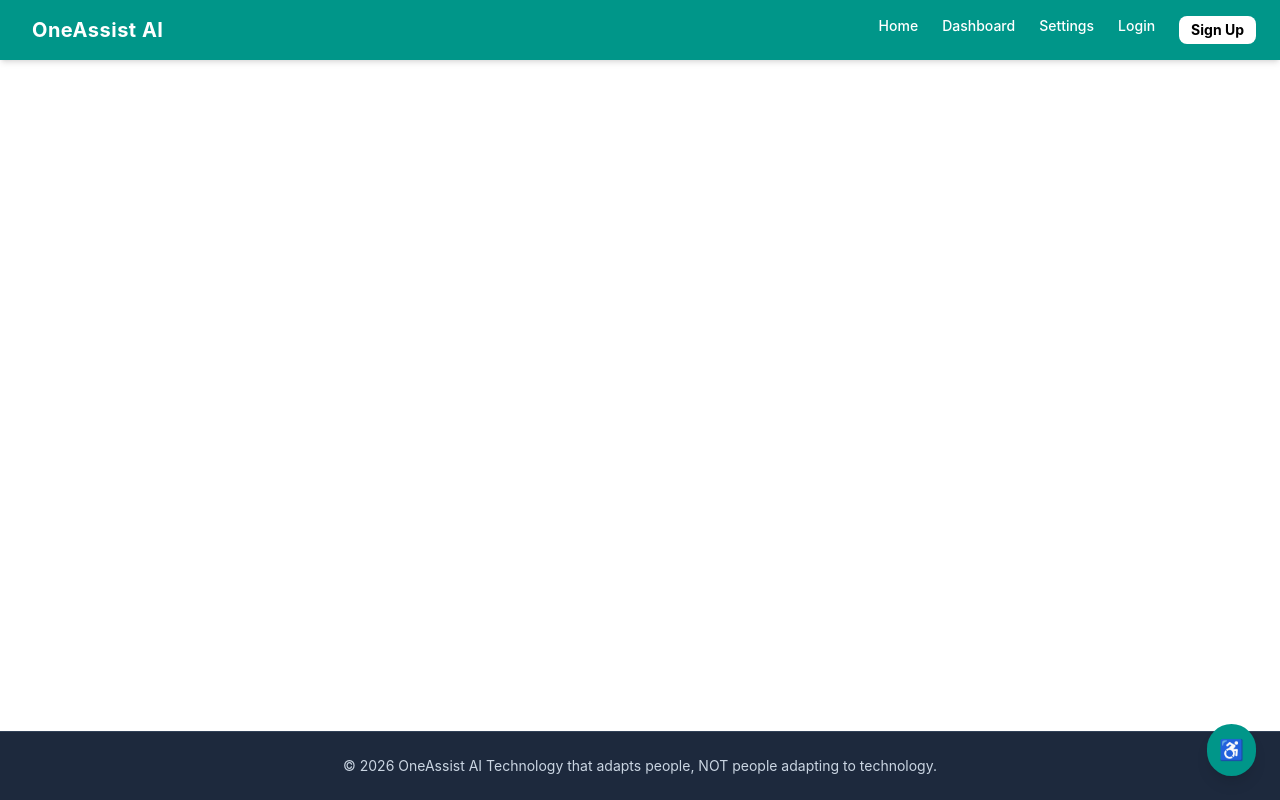
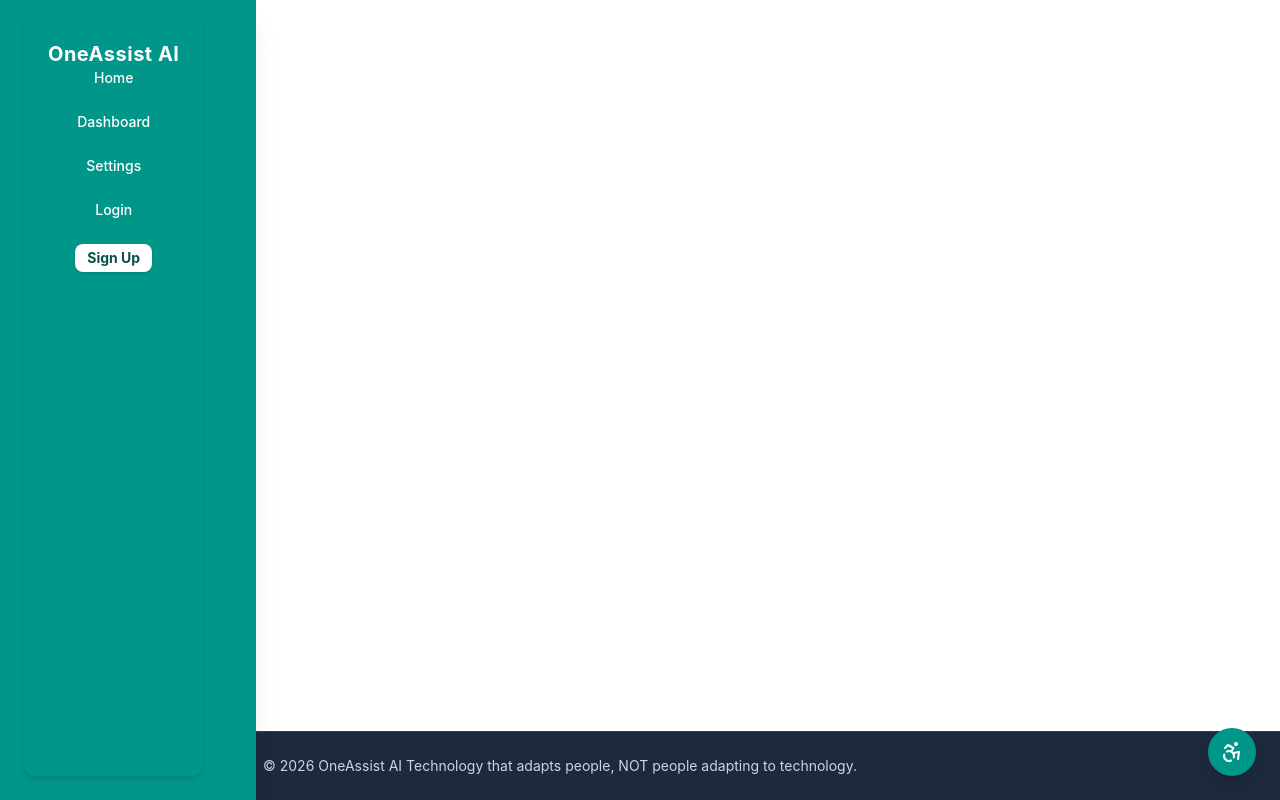
Before and after one commit to Nasieku-art/OneAssist-Ai, a React (Vite) app: page /Accessbility in a window 1280 px wide. Built offline with nearby package versions, Linux system fonts and the light colour scheme.

Commit message:
dded content on components and chanaged layout of the website

```diff
--- a/package.json
+++ b/package.json
@@ -11,6 +11,7 @@
   },
   "dependencies": {
     "@tailwindcss/vite": "^4.3.3",
+    "lucide-react": "^1.25.0",
     "react": "^19.2.7",
     "react-dom": "^19.2.7",
     "react-router-dom": "^7.18.1",
--- a/src/Components/AccessibilityToolbar.jsx
+++ b/src/Components/AccessibilityToolbar.jsx
@@ -1,21 +1,27 @@
-import React, { useState } from 'react';
+import React, { useState } from "react";
+import { Accessibility } from "lucide-react";
 
 export default function AccessibilityToolbar() {
   const [isOpen, setIsOpen] = useState(false);
 
   return (
+    <div className="container mx-auto">
     <aside className="fixed bottom-6 right-6 z-50">
       {isOpen && (
         <div className="mb-3 w-64 bg-white border border-slate-300 rounded-xl p-4 shadow-2xl space-y-2 text-sm text-slate-800">
           <h3 className="font-bold border-b pb-1 mb-2">Quick Controls</h3>
           <button
-            onClick={() => document.documentElement.classList.toggle('high-contrast')}
+            onClick={() =>
+              document.documentElement.classList.toggle("high-contrast")
+            }
             className="w-full text-left p-2 rounded hover:bg-slate-100 border border-slate-200 font-medium"
           >
             Toggle High Contrast
           </button>
           <button
-            onClick={() => document.documentElement.classList.toggle('text-large')}
+            onClick={() =>
+              document.documentElement.classList.toggle("text-large")
+            }
             className="w-full text-left p-2 rounded hover:bg-slate-100 border border-slate-200 font-medium"
           >
             Toggle Large Text
@@ -25,11 +31,12 @@ export default function AccessibilityToolbar() {
 
       <button
         onClick={() => setIsOpen(!isOpen)}
-        className="bg-teal-600 text-white p-3 rounded-full shadow-lg hover:bg-indigo-700 focus:outline-none focus:ring-4 focus:ring-amber-400 flex items-center gap-2"
+        className="bg-teal-600 text-white p-3 rounded-full shadow-lg hover:bg-teal-900 focus:outline-none focus:ring-4 focus:ring-teal-200 flex items-center gap-2"
         aria-label="Accessibility Options"
       >
-        <span className="text-xl">♿</span>
+        <span className="text-xl"><Accessibility /></span>
       </button>
     </aside>
+    </div>
   );
 }
--- a/src/Components/Footer.jsx
+++ b/src/Components/Footer.jsx
@@ -3,7 +3,7 @@ import React from 'react';
 export default function Footer() {
   return (
     <div className="container mx-auto">
-    <footer className="bg-slate-800  text-slate-300 py-6 text-center text-sm border-t border-slate-700">
+    <footer className="bg-slate-800 pr-40 text-slate-300 py-6 text-center text-sm border-t border-slate-700">
       <p>© {new Date().getFullYear()} OneAssist AI
         Technology that adapts people, NOT
          people adapting to technology.</p>
--- a/src/Components/Navbar.jsx
+++ b/src/Components/Navbar.jsx
@@ -3,24 +3,23 @@ import { Link } from 'react-router-dom';
 
 function Navbar() {
   return (
-    <div  className="container mx-auto">
-    <div className="container mx-auto">
-    <nav className="bg-teal-600 text-white px-6 py-4 shadow-md flex justify-between items-center">
-      <Link to="/" className="text-xl font-bold tracking-wide flex items-center gap-2">
-        <span></span> OneAssist AI
-      </Link>
-      <div className="flex gap-6 font-medium text-sm">
-        <Link to="/" className="hover:text-indigo-200 transition">Home</Link>
-        <Link to="/dashboard" className="hover:text-indigo-200 transition">Dashboard</Link>
-        <Link to="/settings" className="hover:text-indigo-200 transition">Settings</Link>
-        <Link to="/login" className="hover:text-indigo-200 transition">Login</Link>
-        <Link to="/signup" className="bg-white text-black px-3 py-1 rounded-lg font-bold hover:bg-indigo-50 transition">
-          Sign Up
+    <aside className="w-64 min-h-screen bg-teal-600 text-white p-6 flex justify-between shadow-xl fixed left-0 top-0 z-50">
+      <aside className="bg-teal-600 text-white px-6 py-4 shadow-md flex flex-col items-center rounded-b-xl">
+        <Link to="/" className="text-xl font-bold tracking-wide flex items-center gap-2">
+           OneAssist AI
         </Link>
-      </div>
-    </nav>
-    </div>
-    </div>
+        <div className="flex flex-col gap-6 font-medium text-sm items-center">
+          <Link to="/" className="hover:text-teal-200 transition">Home</Link>
+          <Link to="/dashboard" className="hover:text-teal-200 transition">Dashboard</Link>
+          <Link to="/settings" className="hover:text-teal-200 transition">Settings</Link>
+          <Link to="/login" className="hover:text-teal-200 transition">Login</Link>
+          <Link to="/signup" className="bg-white text-teal-900 px-3 py-1 rounded-lg font-bold hover:bg-teal-50 transition shadow-sm">
+            Sign Up
+          </Link>
+        </div>
+      </aside>
+    </aside>
   );
 }
+
 export default Navbar;
```
Also changed, not shown: 1 other file (tests, documents, lock files or other folders).
